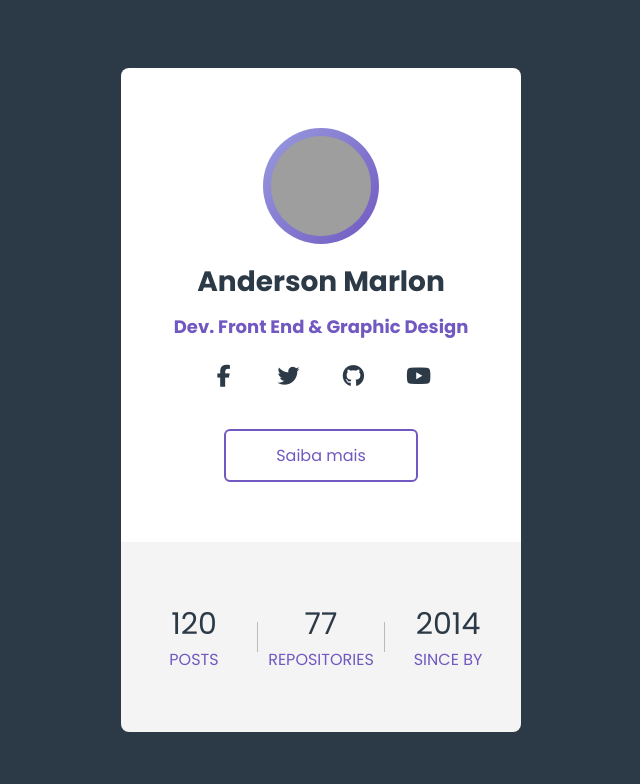
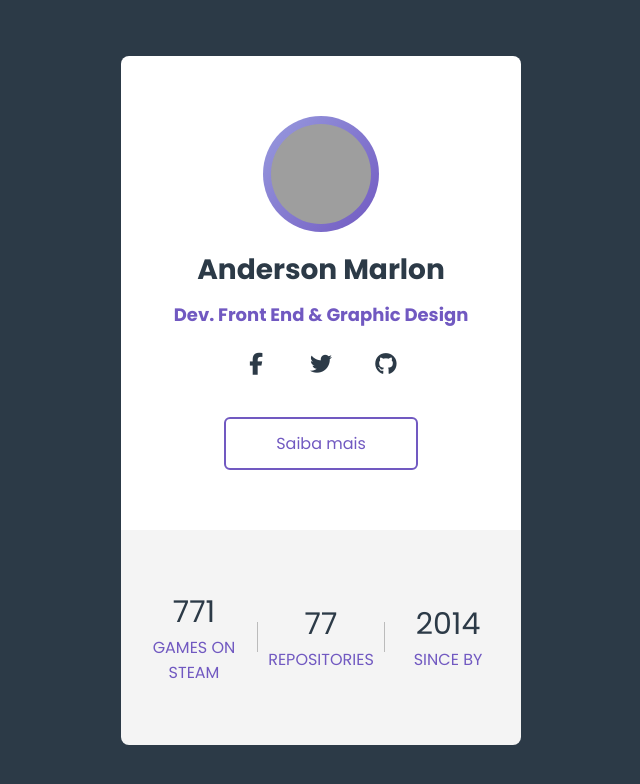
Before and after one commit to Yagasaki7K/website-personalv4, a plain HTML site: page index.html in a window 1280 px wide. Shown: the whole page, without its empty margins (319-959 px from the left). Drawn offline with Linux system fonts and the light colour scheme; grey boxes are pictures that could not be loaded.

Commit message:
Update index.html

```diff
--- a/index.html
+++ b/index.html
@@ -19,15 +19,14 @@
             <a href="https://www.facebook.com/AndersonMarlonDesign/"><i class="fa fa-facebook"></i></a>
             <a href="https://twitter.com/Yagasaki7K"><i class="fa fa-twitter"></i></a>
             <a href="https://github.com/Yagasakii"><i class="fa fa-github"></i></a>
-            <a href="#"><i class="fa fa-youtube"></i></a>
           </div>
           <a href="http://yagasakii.github.io/blog" class="contact-btn">Saiba mais</a>
         </div>
         <div class="card-footer">
           <div class="numbers">
             <div class="item">
-              <span>120</span>
-              Posts
+              <span>771</span>
+              Games on Steam
             </div>
             <div class="border"></div>
             <div class="item">
```
